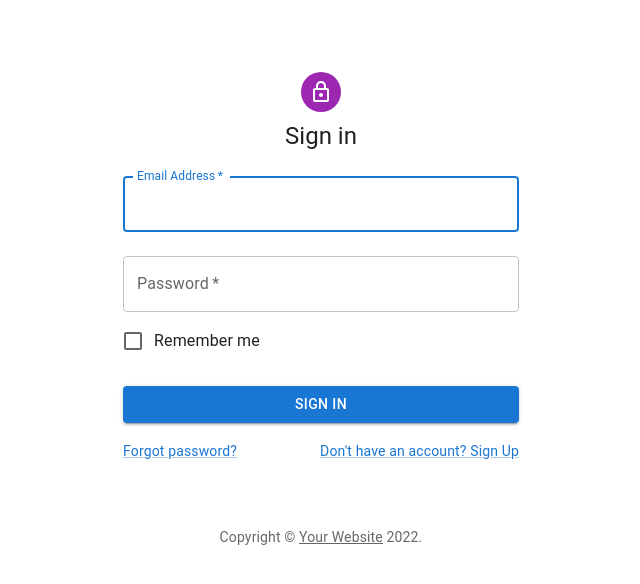
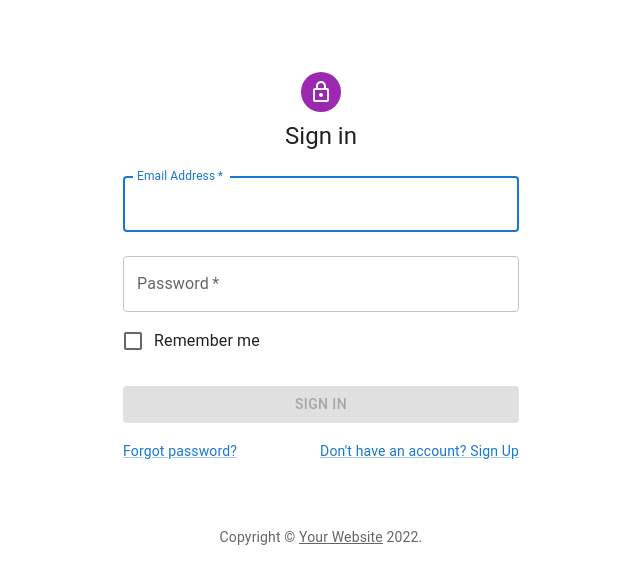
Before and after one commit to LiJamie1/Activity_Tracker, a React (Create React App) app: page / in a window 1280 px wide. Shown: the top 584 px of the page, without its empty margins (319-959 px from the left). Built offline with nearby package versions, Linux system fonts and the light colour scheme.

Commit message:
add handling vars to button

```diff
--- a/src/pages/SignIn.jsx
+++ b/src/pages/SignIn.jsx
@@ -57,6 +57,8 @@ export default function SignIn() {
     });
   };
 
+  const isValid = user.email === "" || user.password === "";
+
   return (
     <ThemeProvider theme={theme}>
       <Container component="main" maxWidth="xs">
@@ -113,6 +115,7 @@ export default function SignIn() {
               variant="contained"
               sx={{ mt: 3, mb: 2 }}
               onClick={handleSubmit}
+              disabled={isValid}
             >
               Sign In
             </Button>
```
